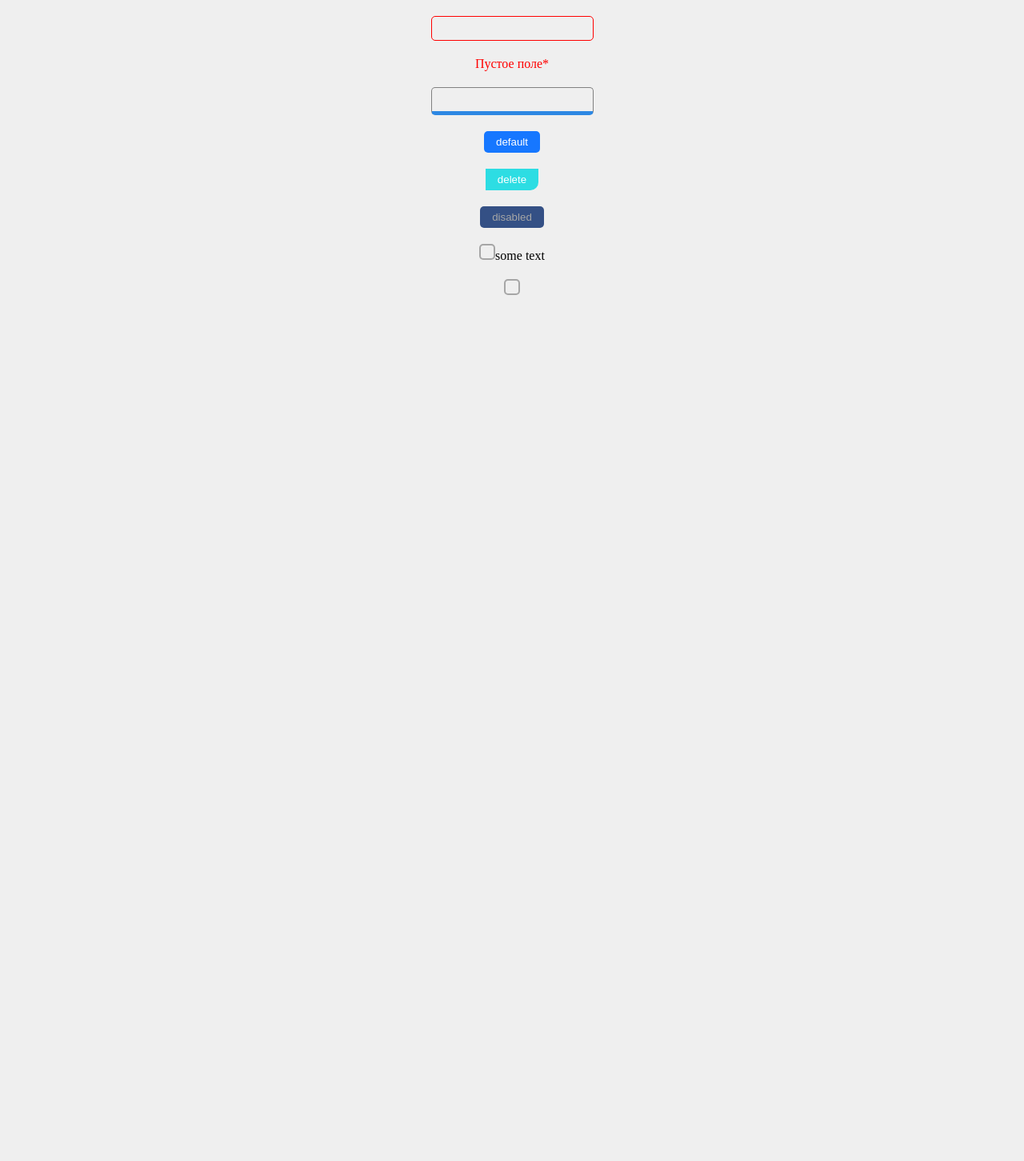
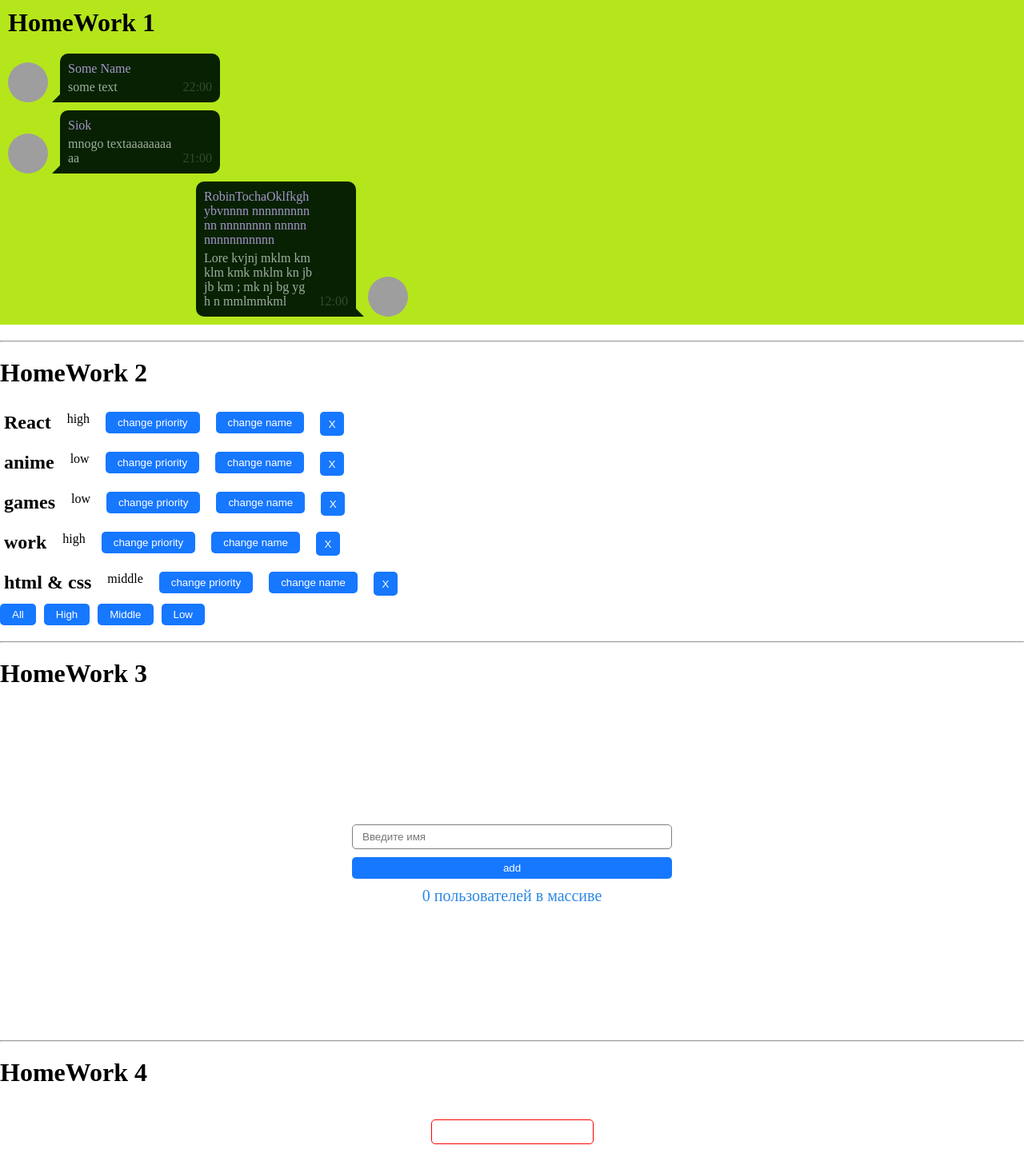
Before and after one commit to ViVarkina/HomeWorkReposit, a React (Vite) app: page / in a window 1280 px wide. Shown: the top 1452 px of the page at 80% size. Before the commit the page ends 800 px from the top, so only its background shows below. Built offline with nearby package versions, Linux system fonts and the light colour scheme; grey boxes are pictures that could not be loaded.

Commit message:
Все задания, Стили для App

```diff
--- a/src/App.css
+++ b/src/App.css
@@ -1,16 +1,21 @@
 * {
     padding: 0;
     margin: 0;
-    background: #efefef;
 }
 
-.container{
+.container {
     display: flex;
     flex-direction: column;
     gap: 20px;
 }
 
-.btnWid{
-    width: 200px;
-    margin: 0 0 0 20px;
+.size {
+    display: flex;
+    flex-direction: column;
+    gap: 20px;
 }
+
+.work1 {
+    background: #B5E61B;
+    padding: 10px;
+}
--- a/src/App.tsx
+++ b/src/App.tsx
@@ -1,13 +1,32 @@
 import './App.css'
 import Homework4 from "./homework/homework4/Homework4.tsx";
+import {Homework2} from "./homework/homework2/Homework2.tsx";
+import {Homework3} from "./homework/homework3/Homework3.tsx";
+import {Homework} from "./homework/homework1/Homework.tsx";
 
 
 function App() {
-    return (<>
-        <Homework4/>
-
-
-    </>)
+    return (<div className={'container'}>
+        <div className={'work1 size'}>
+            <h1>HomeWork 1</h1>
+            <Homework/>
+        </div>
+        <hr/>
+        <div className={'work2 size'}>
+            <h1>HomeWork 2</h1>
+            <Homework2/>
+        </div>
+        <hr/>
+        <div className={'work3 size'}>
+            <h1>HomeWork 3</h1>
+            <Homework3/>
+        </div>
+        <hr/>
+        <div className={'work4 size'}>
+            <h1>HomeWork 4</h1>
+            <Homework4/>
+        </div>
+    </div>)
 }
 
 export default App
--- a/src/homework/homework1/Message.module.css
+++ b/src/homework/homework1/Message.module.css
@@ -1,7 +1,4 @@
-body {
-    background: #B5E61B;
-    padding: 10px;
-}
+
 
 .divWrapper {
     display: flex;
--- a/src/homework/homework3/HomeWork4.css
+++ b/src/homework/homework3/HomeWork4.css
@@ -1,11 +1,6 @@
-body{
-    margin: 0;
-    padding: 0;
-}
-
-.wrapperContainer{
+.wrapperContainer {
     width: 100%;
-    height: 100vh;
+    height: 50vh;
     display: flex;
     justify-content: center;
     align-items: center;
```
